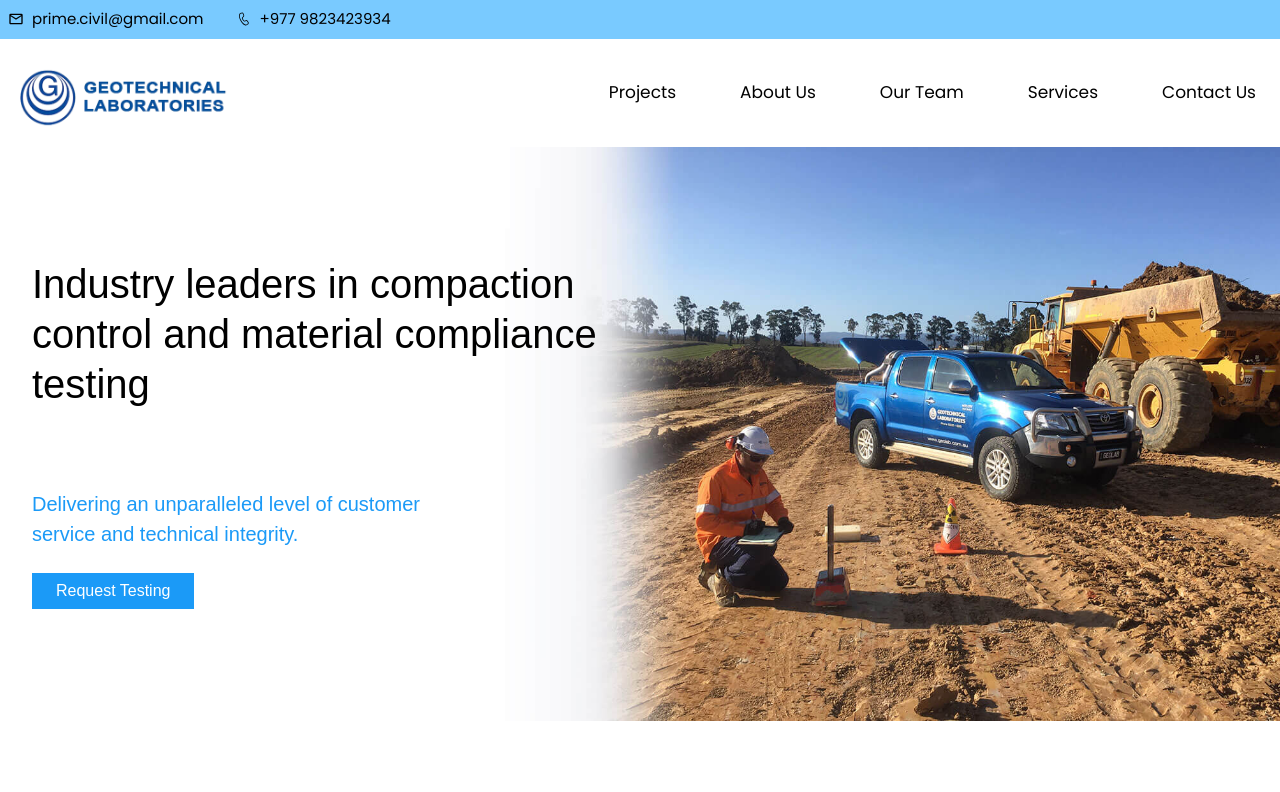
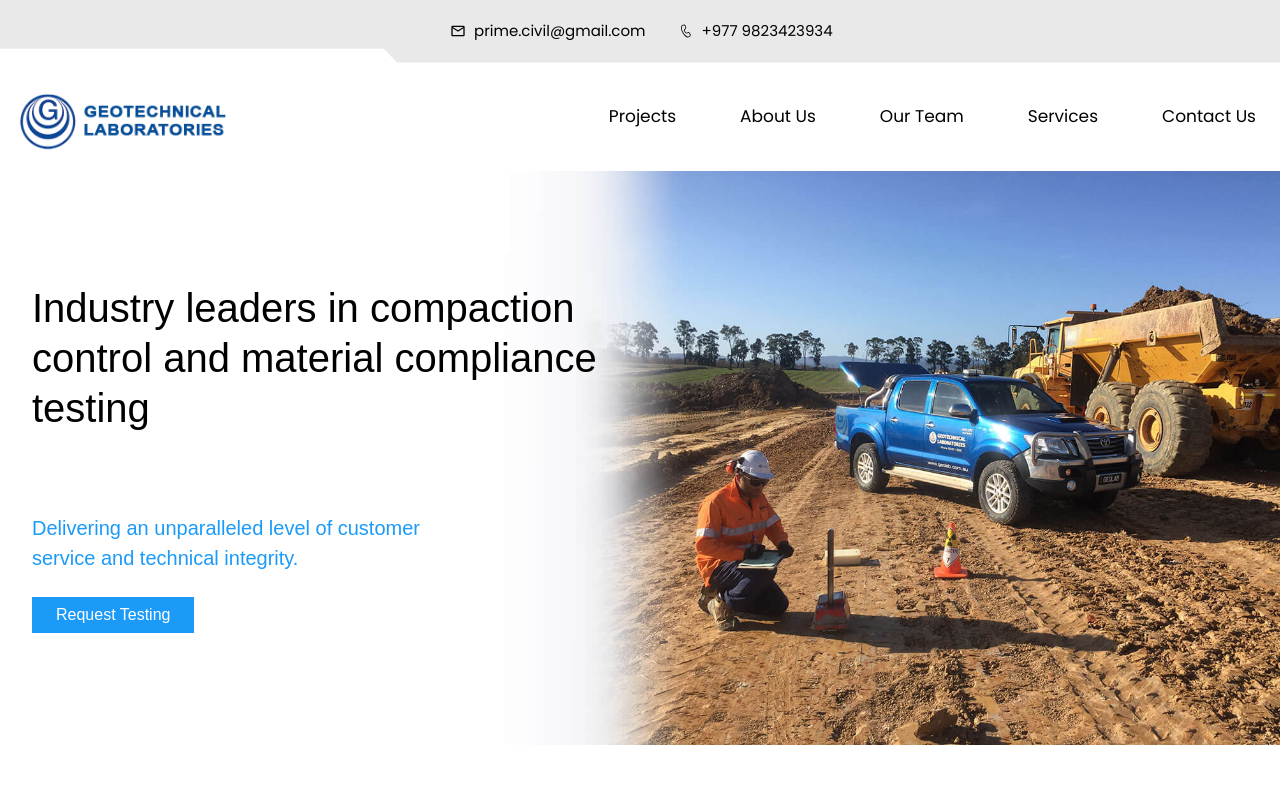
Before and after one commit to siddhartha0/PrimeCivilLab, a React (Vite) app: page / in a window 1280 px wide. Shown: the top 792 px of the page. Built offline with nearby package versions, Linux system fonts and the light colour scheme.

Commit message:
header done

```diff
--- a/src/components/common/header.tsx
+++ b/src/components/common/header.tsx
@@ -12,7 +12,13 @@ export const HeaderData = [
 
 export const Header = () => {
   return (
-    <div className="flex place-items-center bg-fadding-blue p-2 gap-8">
+    <div
+      className="flex w-full  place-items-center bg-grey py-5 pl-[450px] gap-8 "
+      style={{
+        clipPath:
+          "polygon(0% 0%, 100% 0%, 100% 100%, 83% 100%, 31% 100%, 30% 78%, 0 78%)",
+      }}
+    >
       {HeaderData.map((header) => (
         <section key={header.id} className="flex place-items-center gap-2">
           <Icon icon={header.icon} />
```
